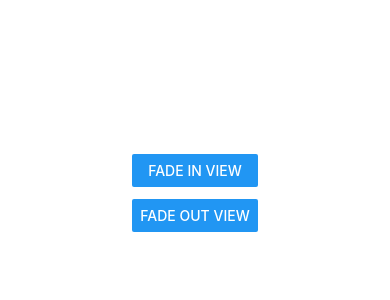
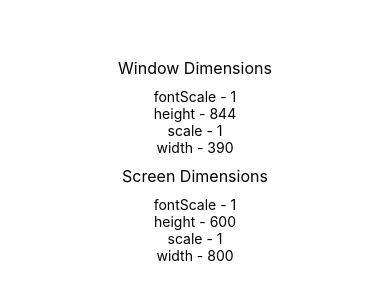
Before and after one commit to zdTang/my-app-react_native, a React Native app: screen / in a window 390 px wide. Shown: the part 266-566 px from the top of the page. Built offline with nearby package versions, Linux system fonts and the light colour scheme.

Commit message:
Others - Dimensions

```diff
--- a/App.js
+++ b/App.js
@@ -1,68 +1,45 @@
+import React, { useState, useEffect } from "react";
+import { View, StyleSheet, Text, Dimensions } from "react-native";
 
-//https://stackoverflow.com/questions/61014661/animated-usenativedriver-was-not-specified-issue-of-reactnativebase-input
-import React, { useRef } from "react";
-import { Animated, Text, View, StyleSheet, Button, SafeAreaView } from "react-native";
+const window = Dimensions.get("window");
+const screen = Dimensions.get("screen");
 
 const App = () => {
-  // fadeAnim will be used as the value for opacity. Initial Value: 0
-  const fadeAnim = useRef(new Animated.Value(0)).current;
+  const [dimensions, setDimensions] = useState({ window, screen });
 
-  const fadeIn = () => {
-    // Will change fadeAnim value to 1 in 5 seconds
-    Animated.timing(fadeAnim, {
-      toValue: 1,
-      duration: 5000,
-      useNativeDriver: true // Add This line
-    }).start();
-  };
-
-  const fadeOut = () => {
-    // Will change fadeAnim value to 0 in 3 seconds
-    Animated.timing(fadeAnim, {
-      toValue: 0,
-      duration: 3000,
-      useNativeDriver: true // Add This line
-    }).start();
-  };
+  useEffect(() => {
+    const subscription = Dimensions.addEventListener(
+      "change",
+      ({ window, screen }) => {
+        setDimensions({ window, screen });
+      }
+    );
+    return () => subscription?.remove();
+  });
 
   return (
-    <SafeAreaView style={styles.container}>
-      <Animated.View
-        style={[
-          styles.fadingContainer,
-          {
-            // Bind opacity to animated value
-            opacity: fadeAnim
-          }
-        ]}
-      >
-        <Text style={styles.fadingText}>Fading View!</Text>
-      </Animated.View>
-      <View style={styles.buttonRow}>
-        <Button title="Fade In View" onPress={fadeIn} />
-        <Button title="Fade Out View" onPress={fadeOut} />
-      </View>
-    </SafeAreaView>
+    <View style={styles.container}>
+      <Text style={styles.header}>Window Dimensions</Text>
+      {Object.entries(dimensions.window).map(([key, value]) => (
+        <Text>{key} - {value}</Text>
+      ))}
+      <Text style={styles.header}>Screen Dimensions</Text>
+      {Object.entries(dimensions.screen).map(([key, value]) => (
+        <Text>{key} - {value}</Text>
+      ))}
+    </View>
   );
 }
 
 const styles = StyleSheet.create({
   container: {
     flex: 1,
-    alignItems: "center",
-    justifyContent: "center"
+    justifyContent: "center",
+    alignItems: "center"
   },
-  fadingContainer: {
-    padding: 20,
-    backgroundColor: "powderblue"
-  },
-  fadingText: {
-    fontSize: 28
-  },
-  buttonRow: {
-    flexBasis: 100,
-    justifyContent: "space-evenly",
-    marginVertical: 16
+  header: {
+    fontSize: 16,
+    marginVertical: 10
   }
 });
 
```
